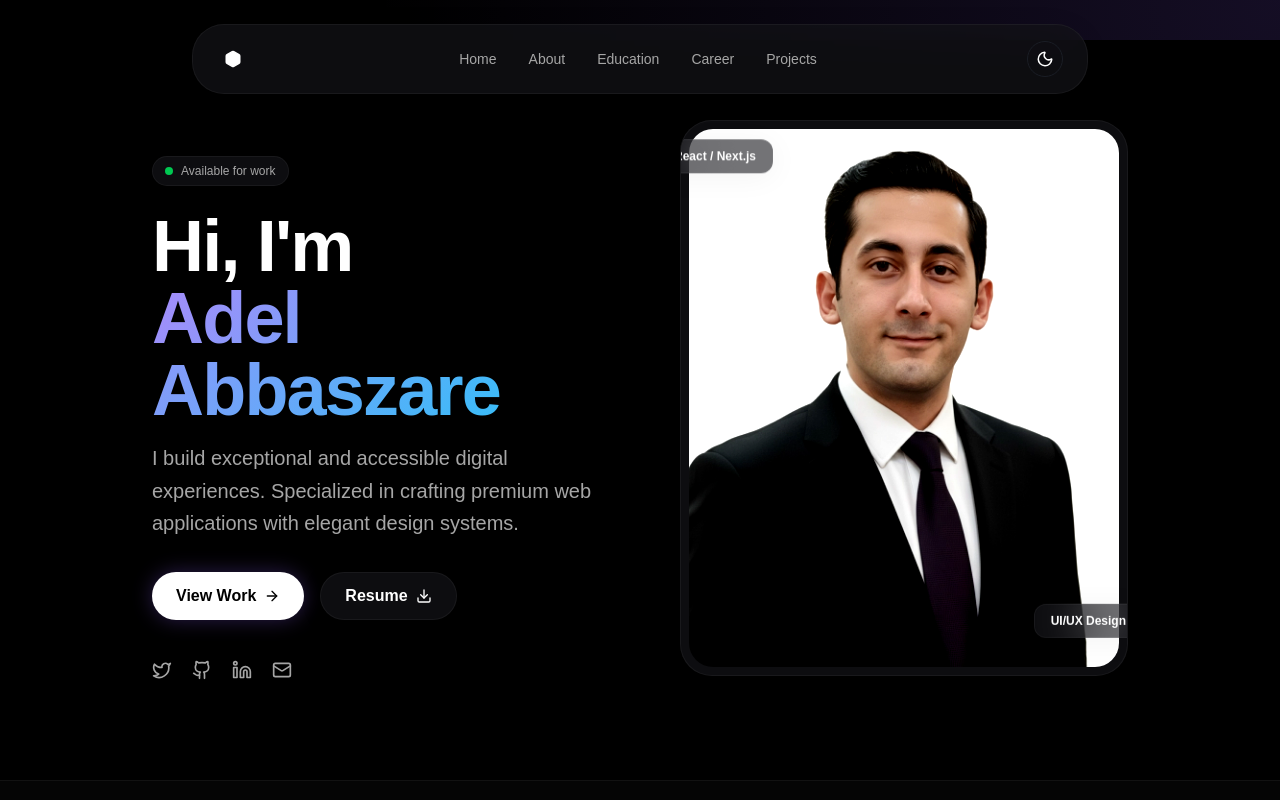
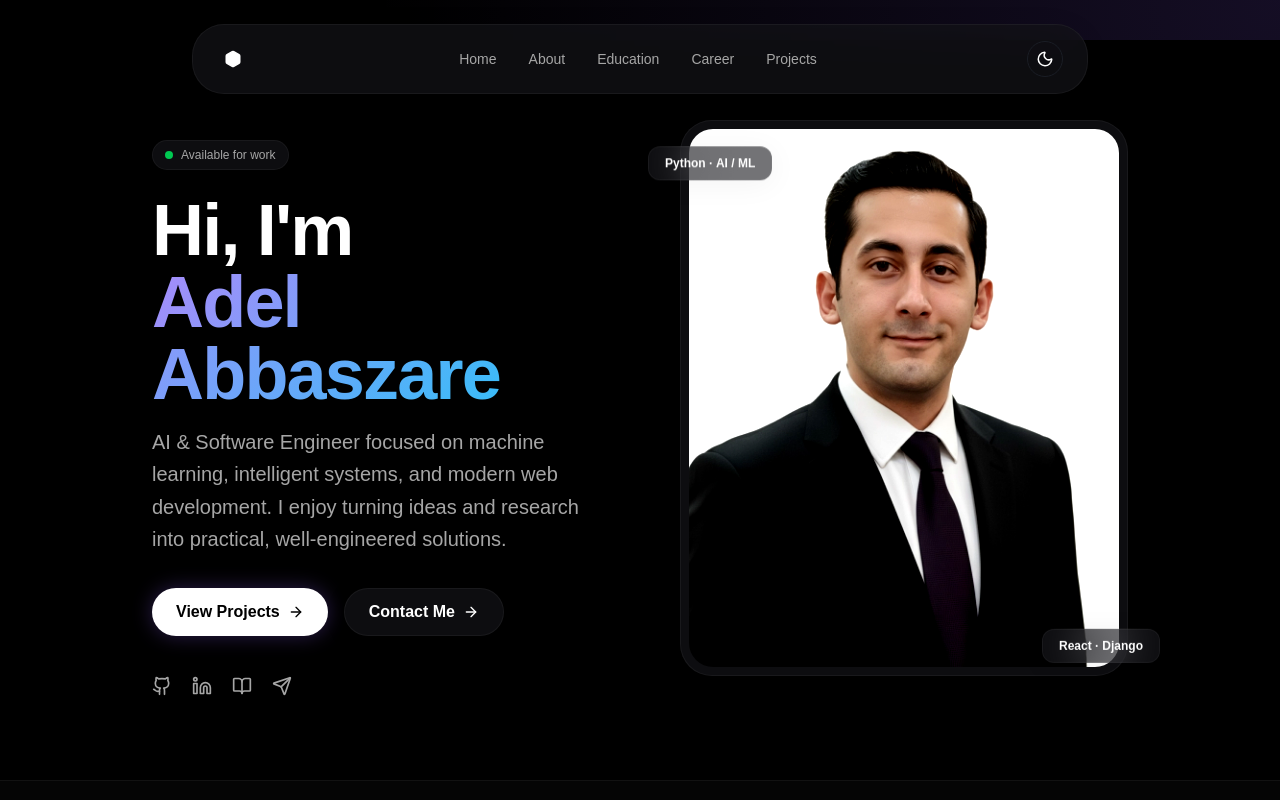
Before and after one commit to adelabbaszare/adelabbaszare.github.io, a React (Vite) app: page / in a window 1280 px wide. Shown: the top 800 px of the page. Built offline with nearby package versions, Linux system fonts and the light colour scheme; the HTML template or start-up script is replaced by a standard one.

Commit message:
feat: personalize hero section

```diff
--- a/src/components/HeroSection/HeroSection.tsx
+++ b/src/components/HeroSection/HeroSection.tsx
@@ -1,5 +1,5 @@
 import { motion } from "framer-motion";
-import { ArrowRight, Download, Github, Linkedin, Mail, Twitter } from "lucide-react";
+import { ArrowRight, BookOpen, Github, Linkedin, Send } from "lucide-react";
 import TechStackSection from "../TechStackSection/TechStackSection";
 
 export const HeroSection = () => {
@@ -47,7 +47,7 @@ export const HeroSection = () => {
             animate={{ opacity: 1 }}
             transition={{ delay: 0.5, duration: 0.8 }}
           >
-            I build exceptional and accessible digital experiences. Specialized in crafting premium web applications with elegant design systems.
+            AI & Software Engineer focused on machine learning, intelligent systems, and modern web development. I enjoy turning ideas and research into practical, well-engineered solutions.
           </motion.p>
 
           <motion.div
@@ -56,12 +56,12 @@ export const HeroSection = () => {
             animate={{ opacity: 1, y: 0 }}
             transition={{ delay: 0.6, duration: 0.8 }}
           >
-            <button className="h-12 px-6 rounded-full bg-primary text-primary-foreground font-semibold flex items-center gap-2 hover:bg-primary/90 transition-all shadow-[0_0_20px_rgba(139,92,246,0.3)] hover:shadow-[0_0_30px_rgba(139,92,246,0.5)] hover:-translate-y-1">
-              View Work <ArrowRight className="w-4 h-4" />
-            </button>
-            <button className="h-12 px-6 rounded-full glass-panel text-foreground font-semibold flex items-center gap-2 hover:bg-foreground/10 transition-all hover:-translate-y-1">
-              Resume <Download className="w-4 h-4" />
-            </button>
+            <a href="#projects" className="h-12 px-6 rounded-full bg-primary text-primary-foreground font-semibold flex items-center gap-2 hover:bg-primary/90 transition-all shadow-[0_0_20px_rgba(139,92,246,0.3)] hover:shadow-[0_0_30px_rgba(139,92,246,0.5)] hover:-translate-y-1">
+              View Projects <ArrowRight className="w-4 h-4" />
+            </a>
+            <a href="#contact" className="h-12 px-6 rounded-full glass-panel text-foreground font-semibold flex items-center gap-2 hover:bg-foreground/10 transition-all hover:-translate-y-1">
+              Contact Me <ArrowRight className="w-4 h-4" />
+            </a>
           </motion.div>
 
           {/* Social Links */}
@@ -71,8 +71,21 @@ export const HeroSection = () => {
             animate={{ opacity: 1 }}
             transition={{ delay: 0.8, duration: 0.8 }}
           >
-            {[Twitter, Github, Linkedin, Mail].map((Icon, i) => (
-              <a key={i} href="#" className="text-muted-foreground hover:text-foreground transition-colors hover:-translate-y-1 transform duration-200">
+            {[
+              { label: "GitHub", href: "https://github.com/adelabbaszare", Icon: Github },
+              { label: "LinkedIn", href: "https://www.linkedin.com/in/adel-abbaszare/", Icon: Linkedin },
+              { label: "Google Scholar", href: "https://scholar.google.com/citations?user=K2Umz54AAAAJ&hl=en", Icon: BookOpen },
+              { label: "Telegram", href: "https://t.me/adelzre", Icon: Send },
+            ].map(({ label, href, Icon }) => (
+              <a
+                key={label}
+                href={href}
+                target="_blank"
+                rel="noreferrer"
+                aria-label={label}
+                title={label}
+                className="text-muted-foreground hover:text-foreground transition-colors hover:-translate-y-1 transform duration-200"
+              >
                 <Icon className="w-5 h-5" />
               </a>
             ))}
@@ -81,7 +94,7 @@ export const HeroSection = () => {
 
         {/* Right Content - Visual */}
         <motion.div
-          className="flex-1 w-full max-w-[280px] sm:max-w-sm md:max-w-md relative pb-10"
+          className="flex-1 w-full max-w-[280px] sm:max-w-sm md:max-w-md relative pb-10 overflow-visible"
           initial={{ opacity: 0, scale: 0.9, filter: "blur(20px)" }}
           animate={{ opacity: 1, scale: 1, filter: "blur(0px)" }}
           transition={{ delay: 0.4, duration: 1, ease: [0.16, 1, 0.3, 1] }}
@@ -89,28 +102,29 @@ export const HeroSection = () => {
           {/* Decorative Elements */}
           <div className="absolute inset-0 bg-gradient-to-tr from-primary/20 via-transparent to-accent/20 rounded-[2rem] transform rotate-3 scale-105 pointer-events-none" />
 
-          <div className="glass-panel p-2 rounded-[2rem] relative z-10 overflow-hidden shadow-2xl">
+          <div className="glass-panel p-2 rounded-[2rem] relative z-10 shadow-2xl">
             <img
               src="/images/profile/adel-zare.webp"
               alt="Adel Zare"
               className="w-full aspect-[4/5] object-cover rounded-[1.5rem] filter contrast-125 hover:scale-105 transition-transform duration-700"
             />
+          </div>
+
           {/* Floating Tags */}
           <motion.div
-              className="absolute top-6 -left-2 md:-left-6 glass-panel px-4 py-2 rounded-xl text-xs font-semibold shadow-xl"
+            className="absolute top-8 -left-3 md:-left-8 z-20 glass-panel px-4 py-2 rounded-xl text-xs font-semibold shadow-xl whitespace-nowrap"
             animate={{ y: [0, -10, 0] }}
             transition={{ duration: 4, repeat: Infinity, ease: "easeInOut" }}
           >
-              React / Next.js
+            Python · AI / ML
           </motion.div>
           <motion.div
-              className="absolute bottom-10 -right-2 md:-right-4 glass-panel px-4 py-2 rounded-xl text-xs font-semibold shadow-xl"
+            className="absolute bottom-14 -right-3 md:-right-8 z-20 glass-panel px-4 py-2 rounded-xl text-xs font-semibold shadow-xl whitespace-nowrap"
             animate={{ y: [0, 10, 0] }}
             transition={{ duration: 5, repeat: Infinity, ease: "easeInOut", delay: 1 }}
           >
-              UI/UX Design
+            React · Django
           </motion.div>
-          </div>
         </motion.div>
 
       </div>
```
Lines whose indentation alone changed are shown as unchanged.
